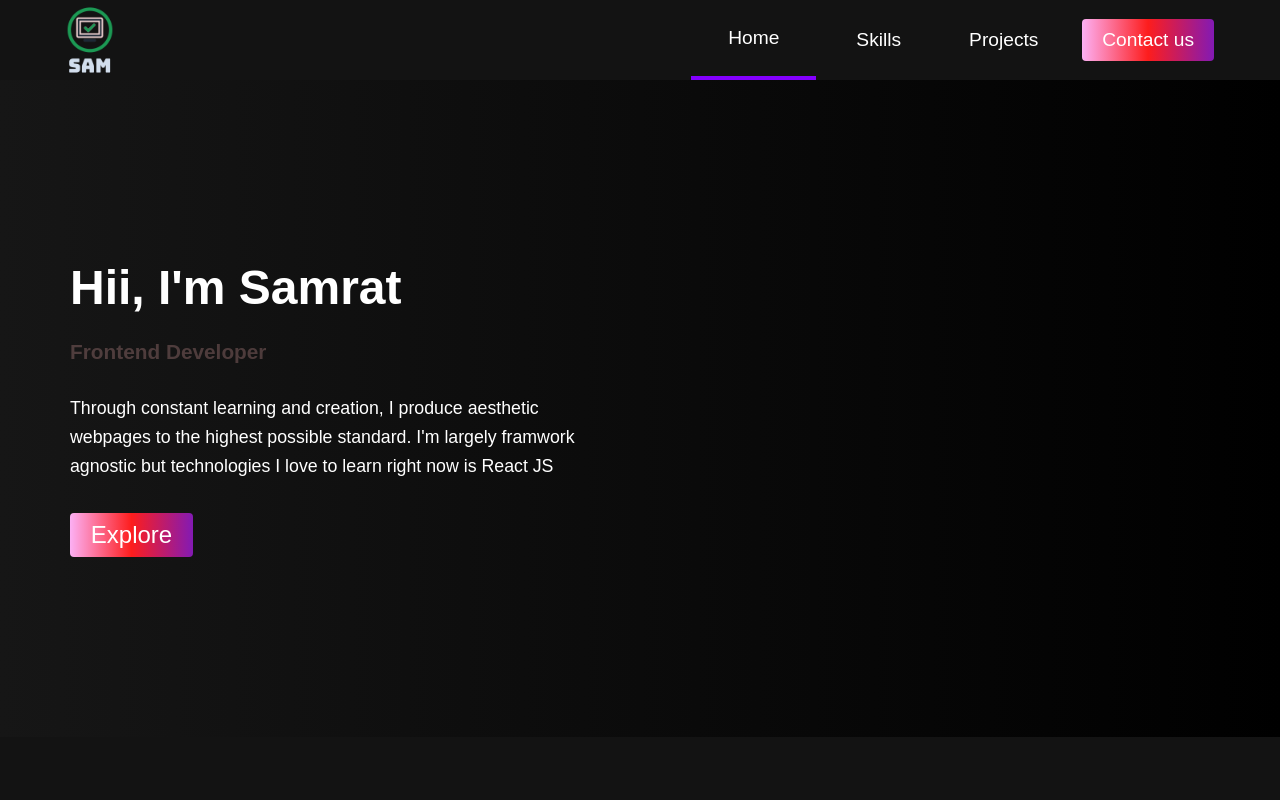
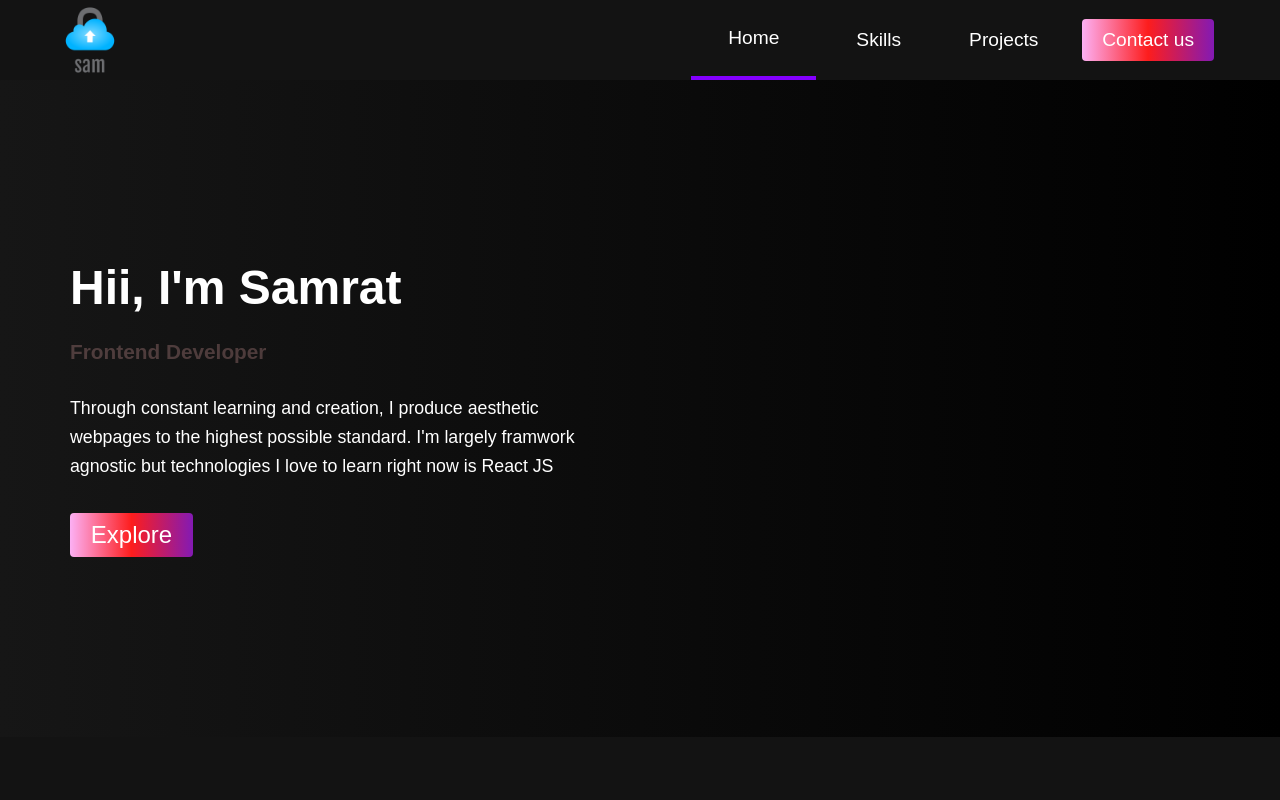
Before and after one commit to samrat222/portfolio, a website built with Parcel: page index.html in a window 1280 px wide. Shown: the top 800 px of the page. Built offline with nearby package versions, Linux system fonts and the light colour scheme.

Commit message:
again changes the logo

```diff
--- a/index.html
+++ b/index.html
@@ -5,7 +5,7 @@
     <meta name="viewport" content="width=device-width, initial-scale=1.0" />
     <title>Portfolio website</title>
     <link rel="stylesheet" href="style.css" />
-    <link rel="shortcut icon" href="my_logo.png" type="image/x-icon" />
+    <link rel="shortcut icon" href="my_logo_2.png" type="image/x-icon" />
     <!-- For fontAwesome -->
     <link
       rel="stylesheet"
@@ -23,7 +23,7 @@
 
     <nav class="navbar">
       <div class="navbar__container">
-        <img src="my_logo.png" id="navbar__logo" alt="" />
+        <img src="my_logo_2.png" id="navbar__logo" alt="" />
         <div class="navbar__toggle" id="mobile-menu">
           <span class="bar"></span>
           <span class="bar"></span>
```
